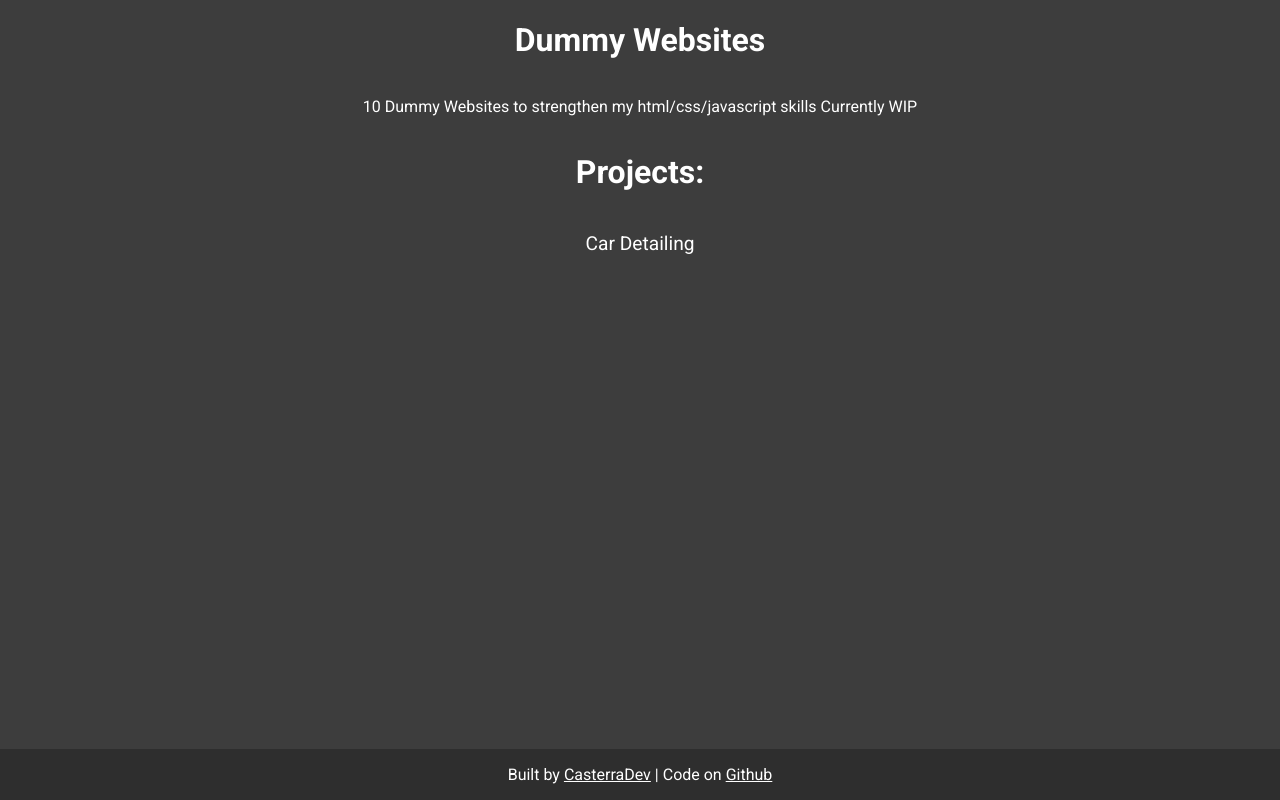
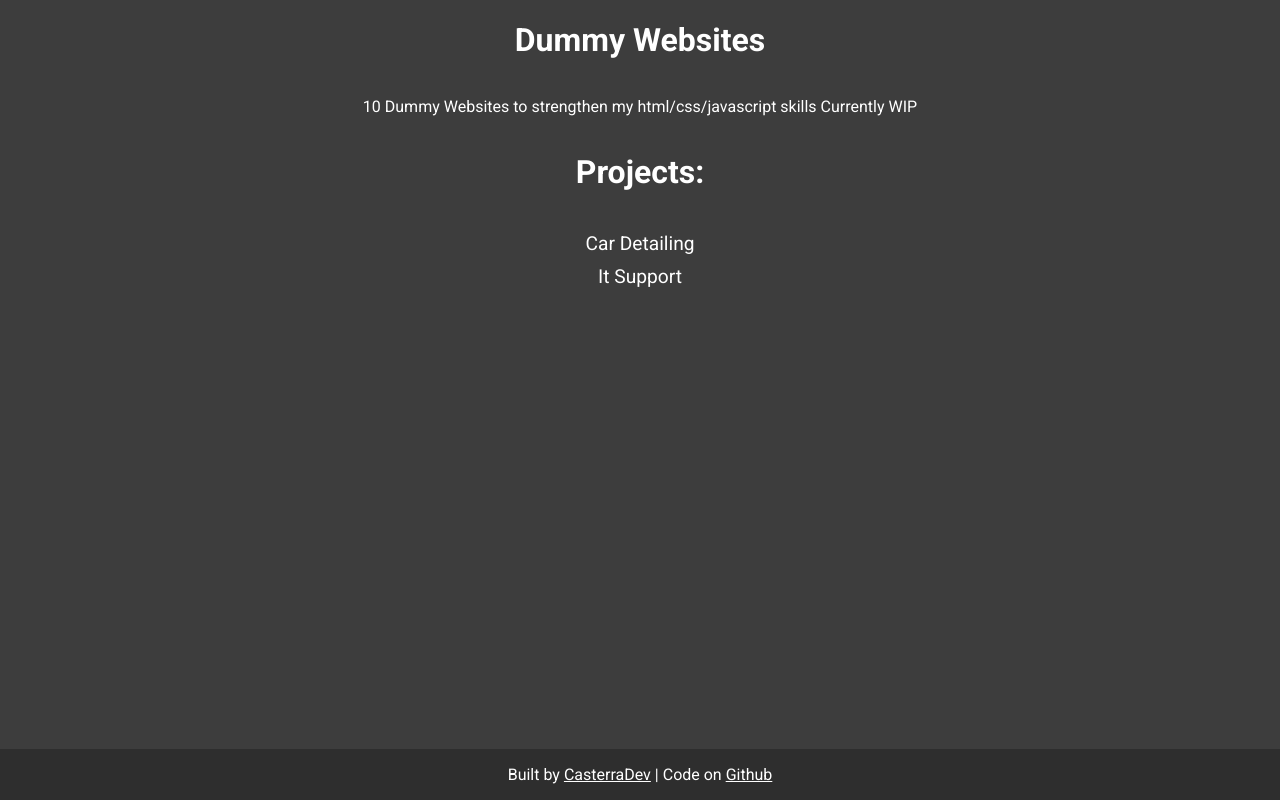
Before and after one commit to CasterraDev/10-Websites, a plain HTML site: page index.html in a window 1280 px wide. Drawn offline with Linux system fonts and the light colour scheme.

Commit message:
Added It Support

```diff
--- a/index.html
+++ b/index.html
@@ -15,6 +15,7 @@
     <h1>Projects:</h1>
     <ul>
         <li><a target="_blank" href="car-detailing/index.html">Car Detailing</a></li>
+        <li><a target="_blank" href="It-Support/">It Support</a></li>
     </ul>
 
     <footer>
--- a/style.css
+++ b/style.css
@@ -26,6 +26,11 @@ a{
     text-decoration: none;
 }
 
+ul li{
+    margin-bottom: 10px;
+    text-align: center;
+}
+
 footer{
     background-color: rgb(46, 46, 46);
     color:white;
```
